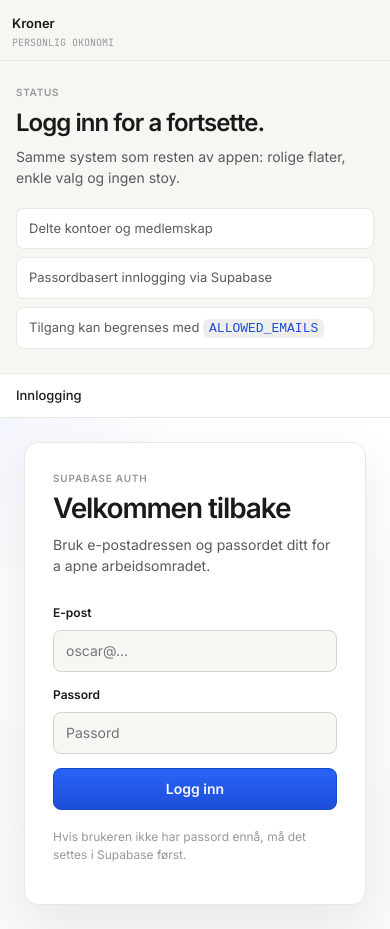
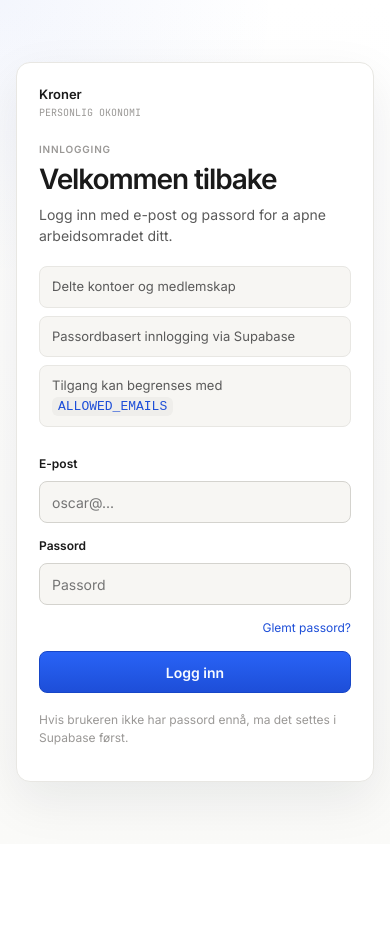
Before and after one commit to oscarloner/kroner-app, a Next.js app: page /login in a window 390 px wide. After the commit the page ends 844 px from the top, so only its background shows below. Built offline with nearby package versions, Linux system fonts and the light colour scheme.

Commit message:
Add password reset flow and simplify login

```diff
--- a/app/login/LoginForm.tsx
+++ b/app/login/LoginForm.tsx
@@ -15,6 +15,7 @@ export function LoginForm({ initialError, nextPath }: LoginFormProps) {
   const [status, setStatus] = useState("");
   const [statusError, setStatusError] = useState(false);
   const [busy, setBusy] = useState(false);
+  const [resetBusy, setResetBusy] = useState(false);
 
   async function handleLogin(event: React.FormEvent<HTMLFormElement>) {
     event.preventDefault();
@@ -42,19 +43,51 @@ export function LoginForm({ initialError, nextPath }: LoginFormProps) {
     }
   }
 
+  async function handlePasswordReset() {
+    if (!email) {
+      setStatus("Skriv inn e-postadressen din først.");
+      setStatusError(true);
+      return;
+    }
+
+    setResetBusy(true);
+    setStatus("");
+    setStatusError(false);
+
+    try {
+      const supabase = createClient();
+      const redirectTo = `${window.location.origin}/reset-password`;
+      const { error } = await supabase.auth.resetPasswordForEmail(email, {
+        redirectTo
+      });
+
+      if (error) {
+        throw error;
+      }
+
+      setStatus("Tilbakestillingslenke sendt. Sjekk e-posten din.");
+    } catch (error) {
+      setStatus(error instanceof Error ? error.message : "Kunne ikke sende tilbakestilling.");
+      setStatusError(true);
+    } finally {
+      setResetBusy(false);
+    }
+  }
+
   return (
     <div className={styles.shell}>
-      <aside className={styles.sidebar}>
-        <div className={styles.sidebarTop}>
+      <section className={styles.card}>
+        <div className={styles.brandBlock}>
           <div className={styles.brand}>Kroner</div>
           <div className={styles.brandSub}>PERSONLIG OKONOMI</div>
         </div>
-        <div className={styles.sidebarBody}>
-          <div className={styles.sidebarLabel}>Status</div>
-          <h1 className={styles.sidebarTitle}>Logg inn for a fortsette.</h1>
-          <p className={styles.sidebarText}>
-            Samme system som resten av appen: rolige flater, enkle valg og ingen stoy.
+
+        <p className={styles.cardLabel}>Innlogging</p>
+        <h1 className={styles.cardTitle}>Velkommen tilbake</h1>
+        <p className={styles.cardText}>
+          Logg inn med e-post og passord for a apne arbeidsomradet ditt.
         </p>
+
         <div className={styles.infoList}>
           <div className={styles.infoRow}>Delte kontoer og medlemskap</div>
           <div className={styles.infoRow}>Passordbasert innlogging via Supabase</div>
@@ -62,21 +95,6 @@ export function LoginForm({ initialError, nextPath }: LoginFormProps) {
             Tilgang kan begrenses med <code>ALLOWED_EMAILS</code>
           </div>
         </div>
-        </div>
-      </aside>
-
-      <main className={styles.main}>
-        <div className={styles.topbar}>
-          <div className={styles.topbarTitle}>Innlogging</div>
-        </div>
-
-        <div className={styles.content}>
-          <section className={styles.card}>
-            <p className={styles.cardLabel}>Supabase Auth</p>
-            <h2 className={styles.cardTitle}>Velkommen tilbake</h2>
-            <p className={styles.cardText}>
-              Bruk e-postadressen og passordet ditt for a apne arbeidsomradet.
-            </p>
 
         <form className={styles.form} onSubmit={handleLogin}>
           <label className={styles.field}>
@@ -105,6 +123,17 @@ export function LoginForm({ initialError, nextPath }: LoginFormProps) {
             />
           </label>
 
+          <div className={styles.row}>
+            <button
+              className={styles.linkButton}
+              onClick={handlePasswordReset}
+              type="button"
+              disabled={busy || resetBusy}
+            >
+              {resetBusy ? "Sender..." : "Glemt passord?"}
+            </button>
+          </div>
+
           <button className={styles.submit} type="submit" disabled={busy}>
             {busy ? "Logger inn..." : "Logg inn"}
           </button>
@@ -120,11 +149,9 @@ export function LoginForm({ initialError, nextPath }: LoginFormProps) {
         ) : null}
 
         <p className={styles.footnote}>
-              Hvis brukeren ikke har passord ennå, må det settes i Supabase først.
+          Hvis brukeren ikke har passord ennå, ma det settes i Supabase først.
         </p>
       </section>
     </div>
-      </main>
-    </div>
   );
 }
--- a/app/login/login.module.css
+++ b/app/login/login.module.css
@@ -1,22 +1,13 @@
 .shell {
-  display: flex;
   min-height: 100vh;
+  display: grid;
+  place-items: center;
+  padding: 24px;
   background: var(--bg);
   color: var(--text);
-}
-
-.sidebar {
-  width: 230px;
-  min-width: 230px;
-  display: flex;
-  flex-direction: column;
-  background: var(--s1);
-  border-right: 1px solid var(--border);
-}
-
-.sidebarTop {
-  padding: 14px 12px 10px;
-  border-bottom: 1px solid var(--border);
+  background:
+    radial-gradient(circle at top left, rgba(29, 78, 216, 0.05), transparent 30%),
+    linear-gradient(180deg, var(--bg) 0%, #fafaf8 100%);
 }
 
 .brand {
@@ -31,76 +22,6 @@
   font-size: 10px;
 }
 
-.sidebarBody {
-  padding: 24px 16px;
-}
-
-.sidebarLabel {
-  color: var(--text3);
-  font-size: 10px;
-  font-weight: 600;
-  letter-spacing: 0.07em;
-  text-transform: uppercase;
-}
-
-.sidebarTitle {
-  margin: 10px 0 10px;
-  font-size: 24px;
-  line-height: 1.1;
-  letter-spacing: -0.04em;
-}
-
-.sidebarText {
-  margin: 0;
-  color: var(--text2);
-}
-
-.infoList {
-  display: grid;
-  gap: 8px;
-  margin-top: 20px;
-}
-
-.infoRow {
-  padding: 10px 12px;
-  border: 1px solid var(--border);
-  border-radius: 8px;
-  background: var(--bg);
-  color: var(--text2);
-  font-size: 13px;
-}
-
-.main {
-  flex: 1;
-  display: flex;
-  flex-direction: column;
-  min-width: 0;
-}
-
-.topbar {
-  display: flex;
-  align-items: center;
-  height: 44px;
-  padding: 0 16px;
-  border-bottom: 1px solid var(--border);
-  background: var(--bg);
-}
-
-.topbarTitle {
-  font-size: 13px;
-  font-weight: 500;
-}
-
-.content {
-  flex: 1;
-  display: grid;
-  place-items: center;
-  padding: 24px;
-  background:
-    radial-gradient(circle at top left, rgba(29, 78, 216, 0.05), transparent 28%),
-    linear-gradient(180deg, var(--bg) 0%, #fafaf8 100%);
-}
-
 .card {
   width: min(460px, 100%);
   padding: 28px;
@@ -108,6 +29,10 @@
   border-radius: 14px;
   background: var(--bg);
   box-shadow: 0 18px 50px rgba(15, 23, 42, 0.08);
+}
+
+.brandBlock {
+  margin-bottom: 22px;
 }
 
 .cardLabel {
@@ -131,10 +56,30 @@
   color: var(--text2);
 }
 
+.infoList {
+  display: grid;
+  gap: 8px;
+  margin-top: 20px;
+}
+
+.infoRow {
+  padding: 10px 12px;
+  border: 1px solid var(--border);
+  border-radius: 8px;
+  background: var(--s1);
+  color: var(--text2);
+  font-size: 13px;
+}
+
 .form {
   display: grid;
   gap: 14px;
   margin-top: 28px;
+}
+
+.row {
+  display: flex;
+  justify-content: flex-end;
 }
 
 .field {
@@ -177,6 +122,25 @@
   transition: background-color 0.15s ease, opacity 0.18s ease, transform 0.18s ease;
 }
 
+.linkButton {
+  border: 0;
+  padding: 0;
+  background: transparent;
+  color: var(--fixed);
+  font: inherit;
+  font-size: 12px;
+  cursor: pointer;
+}
+
+.linkButton:hover:not(:disabled) {
+  text-decoration: underline;
+}
+
+.linkButton:disabled {
+  opacity: 0.6;
+  cursor: wait;
+}
+
 .submit:hover:not(:disabled) {
   transform: translateY(-1px);
 }
@@ -215,15 +179,12 @@
   color: var(--fixed);
 }
 
-@media (max-width: 900px) {
+@media (max-width: 640px) {
   .shell {
-    flex-direction: column;
+    padding: 16px;
   }
 
-  .sidebar {
-    width: auto;
-    min-width: 0;
-    border-right: 0;
-    border-bottom: 1px solid var(--border);
+  .card {
+    padding: 22px;
   }
 }
--- /dev/null
+++ b/app/reset-password/page.tsx
@@ -0,0 +1,5 @@
+import { ResetPasswordForm } from "@/app/reset-password/ResetPasswordForm";
+
+export default function ResetPasswordPage() {
+  return <ResetPasswordForm />;
+}
```
Also changed, not shown: app/reset-password/ResetPasswordForm.tsx (added, +131 -0 lines). Lines whose indentation alone changed are shown as unchanged.
